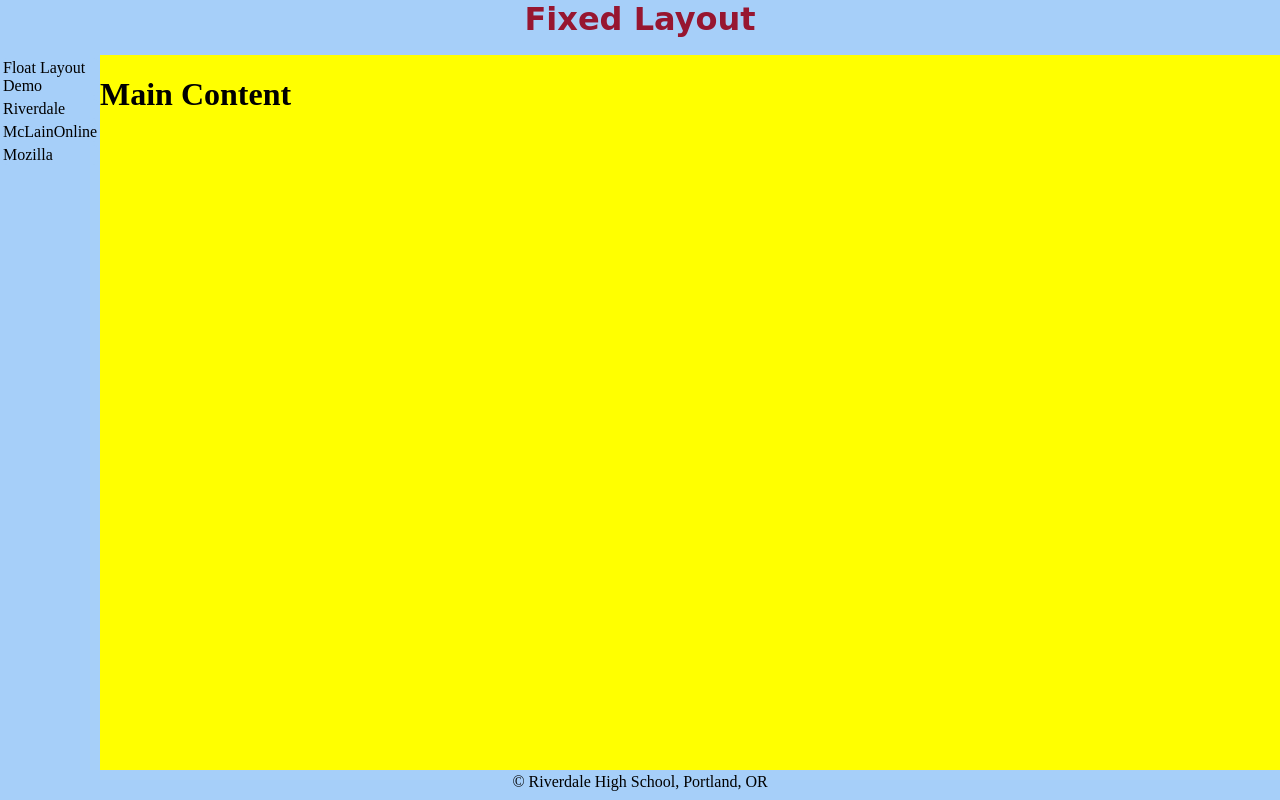
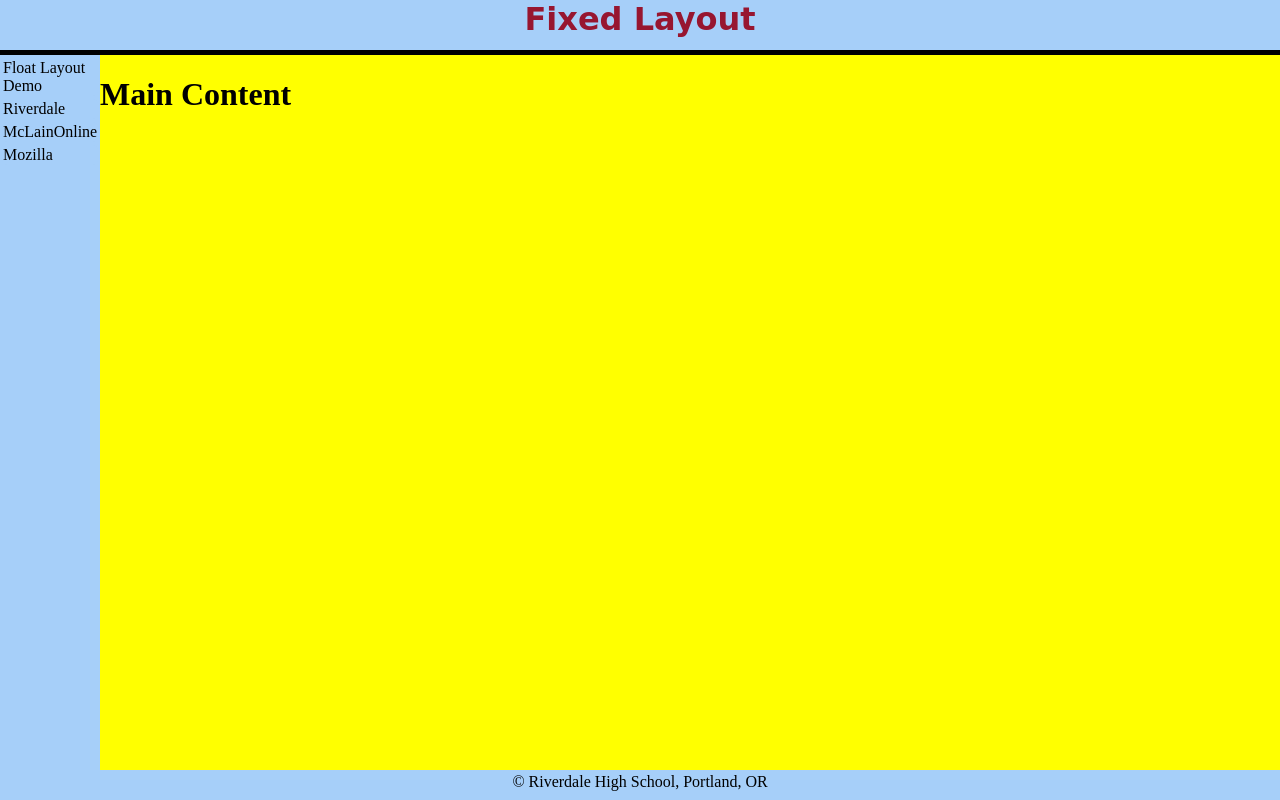
Before and after one commit to RHSMcLain/Web-Design-1-2024-T1, a plain HTML site: page FixedLayout/fixedLayout.html in a window 1280 px wide. Drawn offline with Linux system fonts and the light colour scheme.

Commit message:
add border to fixedlayout

```diff
--- a/FixedLayout/fixedLayout.css
+++ b/FixedLayout/fixedLayout.css
@@ -11,6 +11,8 @@ header{
     right: 0px;
     height: 55px;
     box-sizing: border-box;
+
+    border-bottom: 5px solid black;
 }
 nav{
     top: 55px;
```
